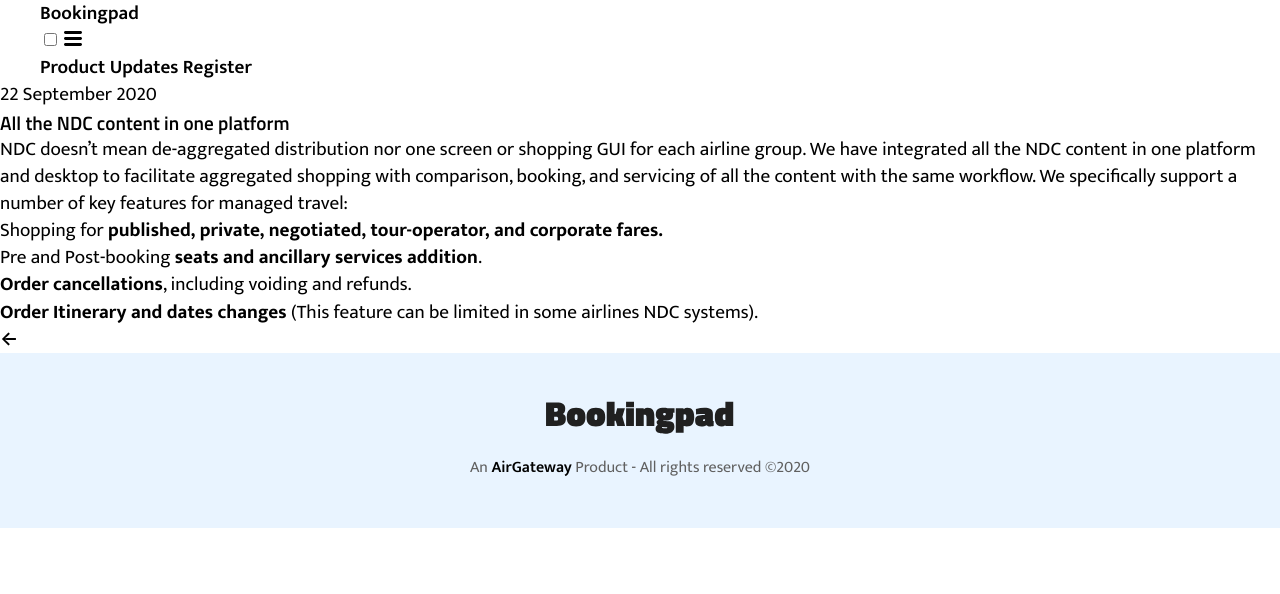
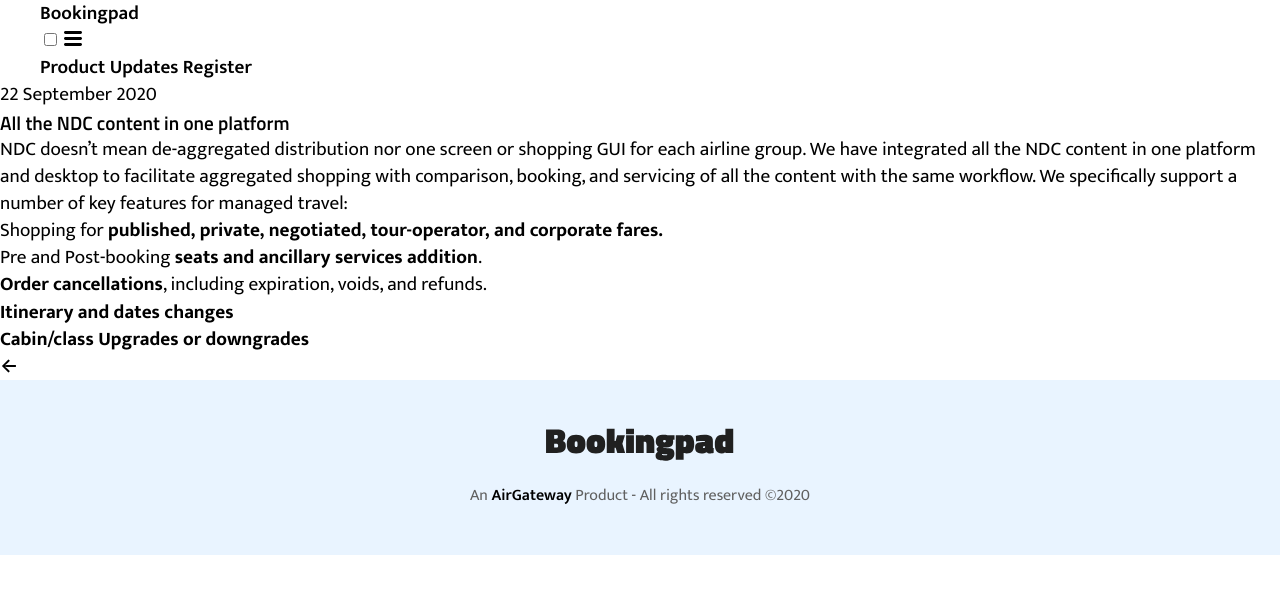
Before and after one commit to tripsimian-labs/bookingpad-web, a Jekyll site: the page built from _features/all-the-ndc-content-in-one-platform.md, in a window 1280 px wide. Shown: the top 594 px of the page. Built offline with Jekyll 4.4.1, drawn with Linux system fonts in a browser that asks for light colours; a script that is not in the unit is left out.

Commit message:
Update Features “all-the-ndc-content-in-one-platform”

```diff
--- a/_features/all-the-ndc-content-in-one-platform.md
+++ b/_features/all-the-ndc-content-in-one-platform.md
@@ -7,5 +7,6 @@
 
 * Shopping for **published, private, negotiated, tour-operator, and corporate fares.**
 * Pre and Post-booking **seats and ancillary services addition**.
-* **Order cancellations**, including voiding and refunds.
-* **Order Itinerary and dates changes** (This feature can be limited in some airlines NDC systems).
+* **Order cancellations**, including expiration, voids, and refunds.
+* **Itinerary and dates changes**
+* **Cabin/class Upgrades or downgrades**
```
